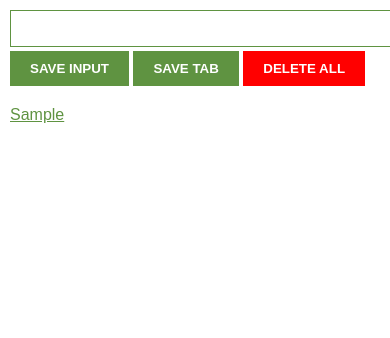
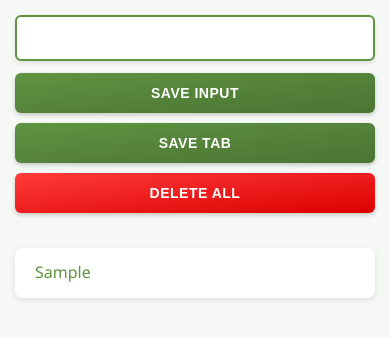
Before and after one commit to 3ezzy/Chrome-Extension, a browser extension: page index.html in a window 390 px wide. Both pictures are taken after typing "Sample" into the empty fields and a click on the button "SAVE INPUT". Drawn offline with Linux system fonts and the light colour scheme.

Commit message:
Enhance styling for improved usability and responsiveness, including input and button designs, list styling, and media queries.

```diff
--- a/index.css
+++ b/index.css
@@ -1,54 +1,128 @@
+/* Reset and Base Styles */
 body {
     margin: 0;
-    padding: 10px;
-    font-family: Arial, Helvetica, sans-serif;
+    padding: 20px;
+    font-family: 'Segoe UI', Arial, Helvetica, sans-serif;
+    background-color: #f5f8f5;
+    line-height: 1.6;
+    color: #333;
+    max-width: 800px;
+    margin: 0 auto;
 }
 
-/*
-
-Style our app according to the provided design!
-
-green color -> #5f9341
-
-*/
-
-
+/* Input Styling */
 input {
     width: 100%;
-    padding: 10px;
+    padding: 12px 15px;
     box-sizing: border-box;
-    border: 1px solid #5f9341;
-    margin-bottom: 4px;
+    border: 2px solid #5f9341;
+    border-radius: 6px;
+    margin-bottom: 12px;
     min-width: 400px;
+    font-size: 16px;
+    transition: all 0.3s ease;
+    background-color: white;
+    box-shadow: 0 2px 4px rgba(0, 0, 0, 0.1);
 }
 
-button {
-    background: #5f9341;
-    color: white;
-    padding: 10px 20px;
-    border: none;
-    font-weight: bold;
+input:focus {
+    outline: none;
+    border-color: #4a7433;
+    box-shadow: 0 0 8px rgba(95, 147, 65, 0.3);
 }
 
-#delete-btn{
-    background: #ff0000;
+/* Button Styles */
+button {
+    background: linear-gradient(to bottom right, #5f9341, #4a7433);
     color: white;
-    padding: 10px 20px;
+    padding: 12px 24px;
     border: none;
-    font-weight: bold;
+    font-weight: 600;
+    border-radius: 6px;
+    cursor: pointer;
+    transition: all 0.3s ease;
+    text-transform: uppercase;
+    letter-spacing: 0.5px;
+    font-size: 14px;
+    box-shadow: 0 2px 4px rgba(0, 0, 0, 0.2);
 }
 
+button:hover {
+    background: linear-gradient(to bottom right, #6ba349, #558339);
+    transform: translateY(-2px);
+    box-shadow: 0 4px 8px rgba(0, 0, 0, 0.2);
+}
 
+button:active {
+    transform: translateY(0);
+    box-shadow: 0 2px 4px rgba(0, 0, 0, 0.2);
+}
+
+/* Delete Button Specific Styles */
+#delete-btn {
+    background: linear-gradient(to bottom right, #ff3b3b, #dc0000);
+    margin-left: 10px;
+}
+
+#delete-btn:hover {
+    background: linear-gradient(to bottom right, #ff4f4f, #f00000);
+}
+
+/* List Styling */
 ul {
-    margin-top: 20px;
+    margin-top: 25px;
     list-style: none;
     padding-left: 0;
+    background-color: white;
+    border-radius: 8px;
+    box-shadow: 0 2px 6px rgba(0, 0, 0, 0.1);
+    overflow: hidden;
 }
 
 li {
-    margin-top: 5px;
+    margin: 0;
+    padding: 12px 20px;
+    border-bottom: 1px solid #eee;
+    transition: background-color 0.2s ease;
 }
 
+li:last-child {
+    border-bottom: none;
+}
+
+li:hover {
+    background-color: #f8f9f8;
+}
+
+/* Link Styling */
 a {
     color: #5f9341;
+    text-decoration: none;
+    transition: color 0.2s ease;
+    font-weight: 500;
 }
+
+a:hover {
+    color: #4a7433;
+    text-decoration: underline;
+}
+
+/* Responsive Design */
+@media (max-width: 600px) {
+    body {
+        padding: 15px;
+    }
+
+    input {
+        min-width: unset;
+    }
+
+    button {
+        width: 100%;
+        margin-bottom: 10px;
+    }
+
+    #delete-btn {
+        margin-left: 0;
+    }
+}
```
